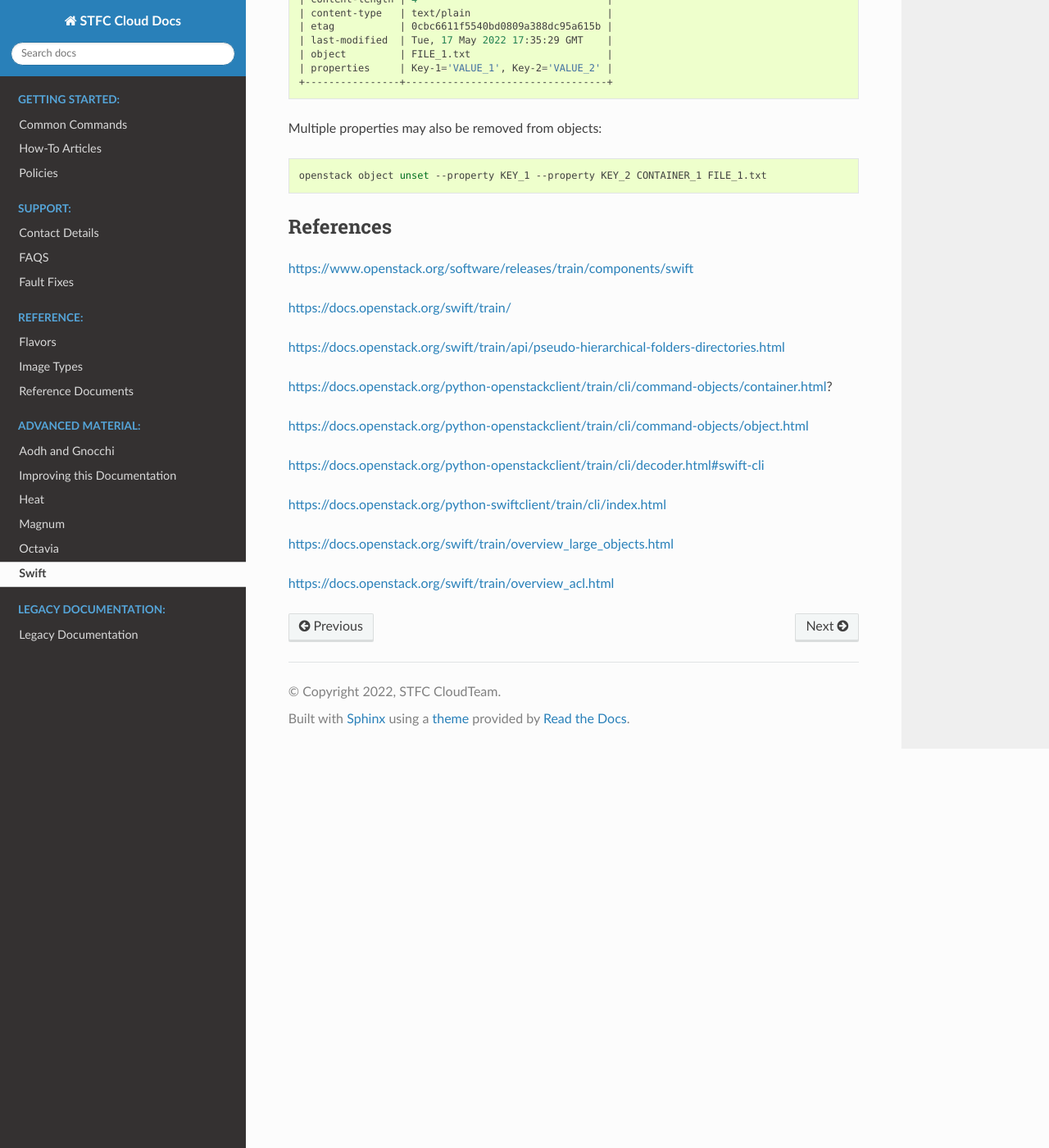
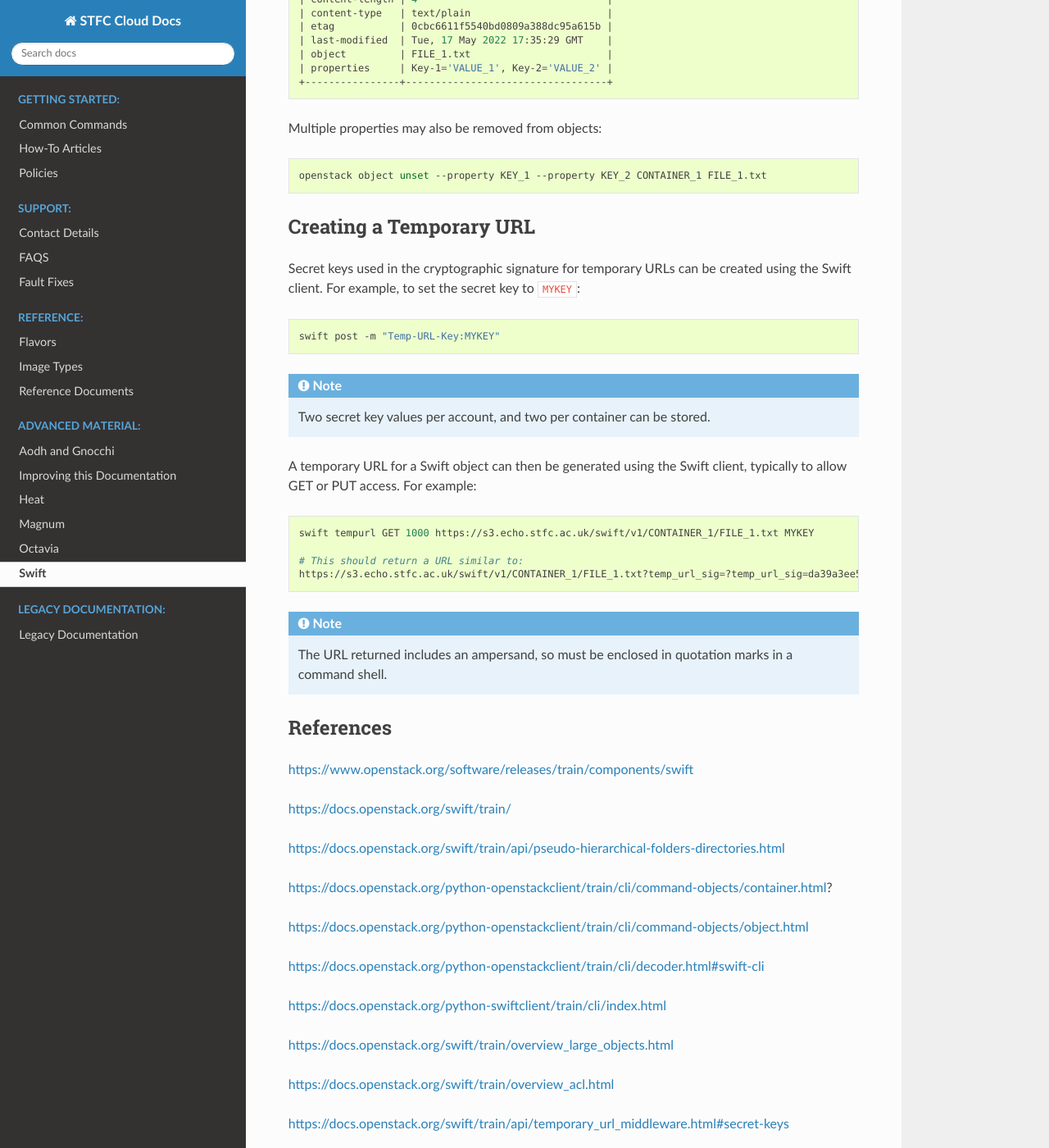
Before and after one commit to stfc/cloud-docs, a Sphinx documentation site: the page built from source/Swift/IntroducingSwift.rst, in a window 1280 px wide and 1400 px high, scrolled down 13193 px. Shown: the whole window at 82% size. Built offline with Sphinx 7.4.7 and the Read the Docs theme 2.0.0, drawn with Linux system fonts in a browser that asks for light colours.

Commit message:
Add CLI tempurl commands and reference

```diff
--- a/source/Swift/IntroducingSwift.rst
+++ b/source/Swift/IntroducingSwift.rst
@@ -748,6 +748,37 @@ Multiple properties may also be removed from objects:
   openstack object unset --property KEY_1 --property KEY_2 CONTAINER_1 FILE_1.txt
 
 
+.. _swift_cli_tempurl:
+
+Creating a Temporary URL
+------------------------
+
+Secret keys used in the cryptographic signature for temporary URLs can be created using the Swift client. For example, to set the secret key to ``MYKEY``:
+
+.. code-block:: bash
+
+  swift post -m "Temp-URL-Key:MYKEY"
+
+
+.. note::
+
+  Two secret key values per account, and two per container can be stored.
+
+
+A temporary URL for a Swift object can then be generated using the Swift client, typically to allow GET or PUT access. For example:
+
+.. code-block:: bash
+
+  swift tempurl GET 1000 https://s3.echo.stfc.ac.uk/swift/v1/CONTAINER_1/FILE_1.txt MYKEY
+
+  # This should return a URL similar to:
+  https://s3.echo.stfc.ac.uk/swift/v1/CONTAINER_1/FILE_1.txt?temp_url_sig=?temp_url_sig=da39a3ee5e6b4b0d3255bfef95601890afd80709&temp_url_expires=1323479485
+
+
+.. note::
+
+  The URL returned includes an ampersand, so must be enclosed in quotation marks in a command shell.
+
 
 References
 ----------
@@ -769,3 +800,5 @@ https://docs.openstack.org/python-swiftclient/train/cli/index.html
 https://docs.openstack.org/swift/train/overview_large_objects.html
 
 https://docs.openstack.org/swift/train/overview_acl.html
+
+https://docs.openstack.org/swift/train/api/temporary_url_middleware.html#secret-keys
```
